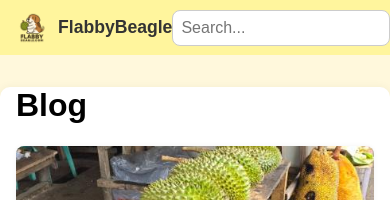
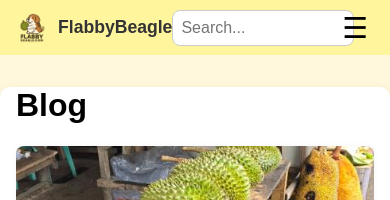
Before and after one commit to yensan57/flabbybeagle, a Jekyll site: the page built from index.md, in a window 390 px wide. Shown: the top 200 px of the page. Built offline with Jekyll 4.4.1, drawn with Linux system fonts in a browser that asks for light colours; comment, search, counter and statistics services are not loaded.

Commit message:
Update default.html

```diff
--- a/_layouts/default.html
+++ b/_layouts/default.html
@@ -41,6 +41,14 @@
 
 /* Mobile menu */
 @media (max-width: 768px) {
+  .search-bar input {
+    width: 100%; /* Take up full width in the mobile menu */
+    padding: 0.5rem;
+    font-size: 1rem;
+    border-radius: 8px;
+    border: 1px solid #ccc;
+  }
+
   .nav-menu.active .search-bar {
     display: block; /* Ensure it's displayed when menu is active */
     margin-top: 10px;
```
